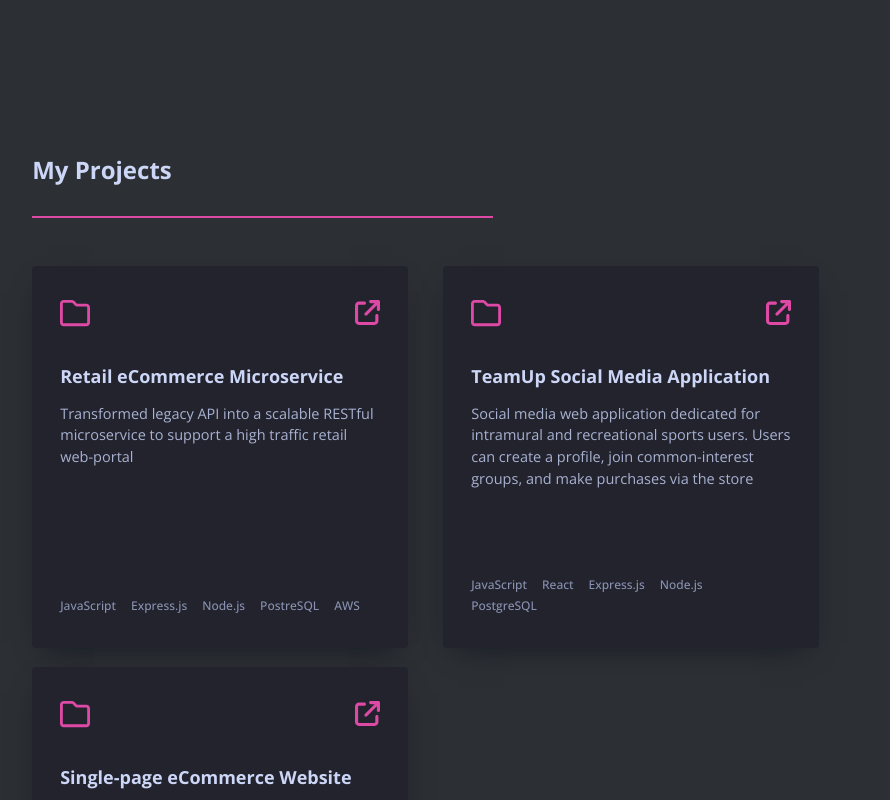
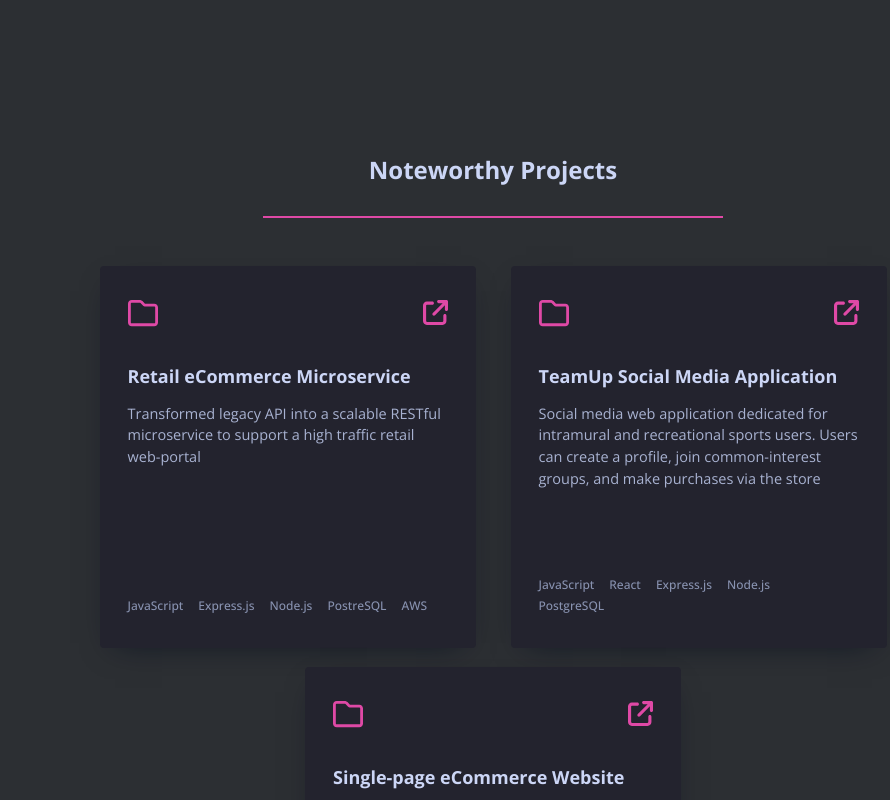
Before and after one commit to quyencodes/v1, a React app: page / in a window 1280 px wide. Shown: the part 1480-2280 px from the top of the page, without its empty margins (187-1077 px from the left). Built offline with nearby package versions, Linux system fonts and the light colour scheme.

Commit message:
v1 rough draft complete

```diff
--- a/src/Components/Contact.jsx
+++ b/src/Components/Contact.jsx
@@ -2,8 +2,7 @@ export default function Contact() {
   return (
     <section id="contact">
       <div className="contact-container">
-        {/* <h4 className="contact-greeting">What's Next</h4> */}
-        <h1 className="contact-subheading">Let's Connect</h1>
+        <h2 className="contact-subheading">Let's Connect</h2>
         <p className="contact-body">
           My inbox is always open if you are interested in connecting. Whether
           you have a question or just want to say hi, I'll try my best to get
--- a/src/Components/ProjectItem.jsx
+++ b/src/Components/ProjectItem.jsx
@@ -31,13 +31,13 @@ export default function ProjectItem({ project }) {
           <h3 className="project-title">{project.title}</h3>
           <div className="project-description">{project.description}</div>
         </header>
-        <footer>
+        <div>
           <ul className="project-techstack">
             {project.technologies.map((tech, index) => (
               <li key={index}>{tech}</li>
             ))}
           </ul>
-        </footer>
+        </div>
       </div>
     </a>
   )
--- a/src/Components/Projects.jsx
+++ b/src/Components/Projects.jsx
@@ -5,7 +5,7 @@ export default function Projects() {
   return (
     <section id="projects">
       <div className="projects-container">
-        <h2 className="projects-heading">My Projects</h2>
+        <h2 className="projects-heading">Noteworthy Projects</h2>
         <div className="folder-container">
           {projects.map((project, index) => (
             <ProjectItem project={project} key={index} index={index} />
--- a/styles/Components/contact.css
+++ b/styles/Components/contact.css
@@ -3,29 +3,22 @@
   flex-direction: column;
   justify-content: center;
   align-items: center;
-  min-height: 100vh;
+  /* min-height: 100vh; */
+  max-width: 60vw;
   margin-left: auto;
   margin-right: auto;
 }
 
-.contact-greeting {
-  font-weight: 500;
-  font-size: clamp(16px, 1vw, 20px);
-  text-align: center;
-  color: var(--main-pink);
-}
-
 .contact-subheading {
   color: var(--lightest-slate);
-  width: 50%;
+  font-size: clamp(40px, 5vw, 60px);
   text-align: center;
-  border-bottom: solid 2px var(--main-pink);
+  /* border-bottom: solid 2px var(--main-pink); */
   margin-bottom: 1rem;
-  padding-bottom: 2rem;
 }
 
 .contact-body {
-  width: var(--main-width);
+  width: 100%;
   font-size: var(--fz-body);
   font-weight: var(--fw-body);
   line-height: var(--main-lh);
--- a/styles/Components/exp.css
+++ b/styles/Components/exp.css
@@ -20,6 +20,7 @@
 
 .exp-inner {
   display: flex;
+  margin: 1rem 0rem;
 }
 
 .tablist {
@@ -28,7 +29,8 @@
   z-index: 1;
   width: max-content;
   padding: .5rem 0px 0px;
-  margin: 0px;
+  margin-bottom: 2rem;
+  /* margin: 0px; */
   list-style: none;
 }
 
@@ -37,9 +39,7 @@
   transition: var(--transition);
   display: flex;
   align-items: center;
-  width: 100%;
   height: var(--tab-height);
-  width: 100%;
   padding: 0px 20px 2px;
   margin-right: 2rem;
   background-color: transparent;
@@ -49,17 +49,13 @@
   white-space: nowrap;
 }
 
-
-
 /* ExperienceItem Section */
 .exp-info-container {
   min-height: 400px;
 }
 
 .exp-panel {
-  min-width: 100%;
-  height: auto;
-  padding: 0xp 10px 5px;
+  padding: 0px 10px 5px;
   transition: var(--transition);
 }
 
@@ -84,8 +80,8 @@
 
 .bullet-panel {
   padding: 0px;
-  margin: 0px;
-  list-style: none;
+  margin: 0px 0rem 0px 1rem;
+  list-style: square;
   font-size: 15px;
   line-height: 1.2rem;
   font-weight: 300;
--- a/styles/Components/footer.css
+++ b/styles/Components/footer.css
@@ -1,12 +1,9 @@
 .footer-container {
-  margin-left: 5rem;
-  padding: 1rem 1rem 0 1rem;
-  max-height: 10rem;
-
   display: flex;
   flex-direction: row;
   align-items: center;
   justify-content: center;
+  max-height: 10rem;
 }
 
 .footer-subcontainer {
@@ -21,17 +18,13 @@ footer a {
   display: inline-block;
 }
 
-.footer-item {
-  min-width: 18rem;
-}
-
 .footer-link {
+  position: relative;
   width: 100%;
-  position: relative;
   height: 3.5rem;
   color: var(--lightest-slate);
   text-decoration: none;
-  filter: grayscale(100%) opacity(0.7);
+  filter: grayscale(50%) opacity(0.7);
   transition: top ease var(--transition-speed);
 }
 
@@ -41,36 +34,9 @@ footer a {
   top: -2px;
 }
 
-.footer-link svg {
-  max-width: 2.5rem;
-  min-width: 1.5rem;
-  margin: 0 1.5rem;
-  position: relative;
-  transition: top ease var(--transition-speed);
+.footer-item {
+  min-width: 18rem;
+  text-align: center;
+  font-weight: 300;
+  font-size: var(--fz-body);
 }
-
-.fa-footer {
-  color: var(--lightest-slate);
-  transition: top ease var(--transition-speed);
-}
-
-.fa-footer:hover {
-  color: var(--main-pink);
-}
-
-.v-bar {
-  border-right: .1rem solid var(--light-slate);
-  margin-right: 2.2rem;
-  height: 5rem;
-}
-
-.links-container {
-  /* position: sticky; */
-  display: flex;
-  flex-direction: column;
-  justify-content: center;
-  /* padding-left: 52.5vw; */
-
-  list-style: none;
-  margin: 0;
-}
--- a/styles/Components/home.css
+++ b/styles/Components/home.css
@@ -30,18 +30,19 @@
 .home-title {
   line-height: 1rem;
   color: var(--slate);
-  font-size: clamp(15.5px, 1vw, 18.5px);
+  font-size: clamp(16px, 1vw, 19px);
   font-weight: 500;
   margin-bottom: 1rem;
 }
 
+/* Welcome to my personal portfolio...*/
 .home-welcome {
   width: 80%;
   line-height: 1.25rem;
   text-align: center;
   color: var(--slate);
   font-weight: 300;
-  font-size: clamp(15.5px, 1vw, 18.5px);
+  font-size: var(--fz-body);
   margin-bottom: 1rem;
 }
 
@@ -51,7 +52,7 @@
   text-align: center;
   color: var(--slate);
   font-weight: 300;
-  font-size: clamp(15px, 1vw, 18px);
+  font-size: var(--fz-body);
   margin-bottom: 1rem;
 }
 
--- a/styles/Components/projects.css
+++ b/styles/Components/projects.css
@@ -2,6 +2,7 @@
   display: flex;
   flex-direction: column;
   justify-content: center;
+  align-items: center;
   min-height: 100vh;
   max-width: 72vw;
   margin-left: auto;
@@ -10,11 +11,11 @@
 
 .projects-heading {
   width: 50%;
+  text-align: center;
   color: var(--lightest-slate);
   padding-bottom: 2rem;
   margin-bottom: 3rem;
   border-bottom: solid 2px var(--main-pink);
-  align-self: flex-start;
 }
 
 /* folder container */
@@ -22,7 +23,7 @@
   display: flex;
   flex-direction: row;
   flex-wrap: wrap;
-  /* justify-content: flex-start; */
+  justify-content: center;
   gap: 35px;
   position: relative;
 }
@@ -51,6 +52,7 @@
   flex-direction: column;
   flex-wrap: wrap;
   position: relative;
+  text-align: left;
   height: 100%;
   width: 20rem;
   padding: 2rem 1.75rem;
--- a/styles/globals.css
+++ b/styles/globals.css
@@ -32,12 +32,11 @@
   --main-width: 52vw;
 
   /* body of text variables */
-  --fz-body: clamp(15px, 1vw, 18px);
+  --fz-body: clamp(14px, 1vw, 17px);
   --fw-body: 300;
 
   --tab-height: 42px;
   --tab-width: 120px;
-
 }
 
 html {
@@ -55,6 +54,10 @@ main {
   margin-left: 5rem;
   padding: 1rem;
   min-height: 100vh;
+}
+
+footer {
+  margin-left: 5rem;
 }
 
 section {
@@ -104,23 +107,56 @@ button {
     flex-direction: column;
   }
 
+  .about-photo {
+    margin-bottom: 7.5em;
+  }
+
   .exp-inner {
+    width: 100%;
     flex-direction: column;
-    flex-wrap: wrap;
+    /* padding: 0 10rem 0; */
+    /* margin: 0 10rem 0; */
+  }
+
+  .exp-info-container {
+    display: flex;
   }
 
   .tab {
-    border-bottom: 2px solid var(--nav-bg-primary);
+    border-left: 2px solid var(--nav-bg-primary);
   }
 
   .active {
     color: var(--main-pink);
-    border-bottom: 2px solid var(--main-pink);
+    border-left: 2px solid var(--main-pink);
   }
 
   .tablist {
-    flex-direction: row;
-    overflow: scroll;
+    flex-direction: column;
+    overflow-y: scroll;
+  }
+
+  .tablist::-webkit-scrollbar {
+    width: .5rem;
+  }
+
+  .tablist::-webkit-scrollbar-track {
+    background: var(--main-pink);
+  }
+
+  .tablist::-webkit-scrollbar-thumb {
+    background: #1e1e24;
+  }
+
+  footer {
+    display: flex;
+    justify-content: center;
+    align-items: center;
+    margin: 0 0 5rem 0; /* remove gap we previously set in main element */
+  }
+
+  .contact-container {
+    min-height: 60vh;
   }
 }
 
@@ -173,4 +209,8 @@ button {
   .tablist {
     flex-direction: column;
   }
+
+  .contact-container {
+    min-height: 100vh;
+  }
 }
```
Also changed, not shown: src/Components/Footer.jsx (+0 -40 lines).
